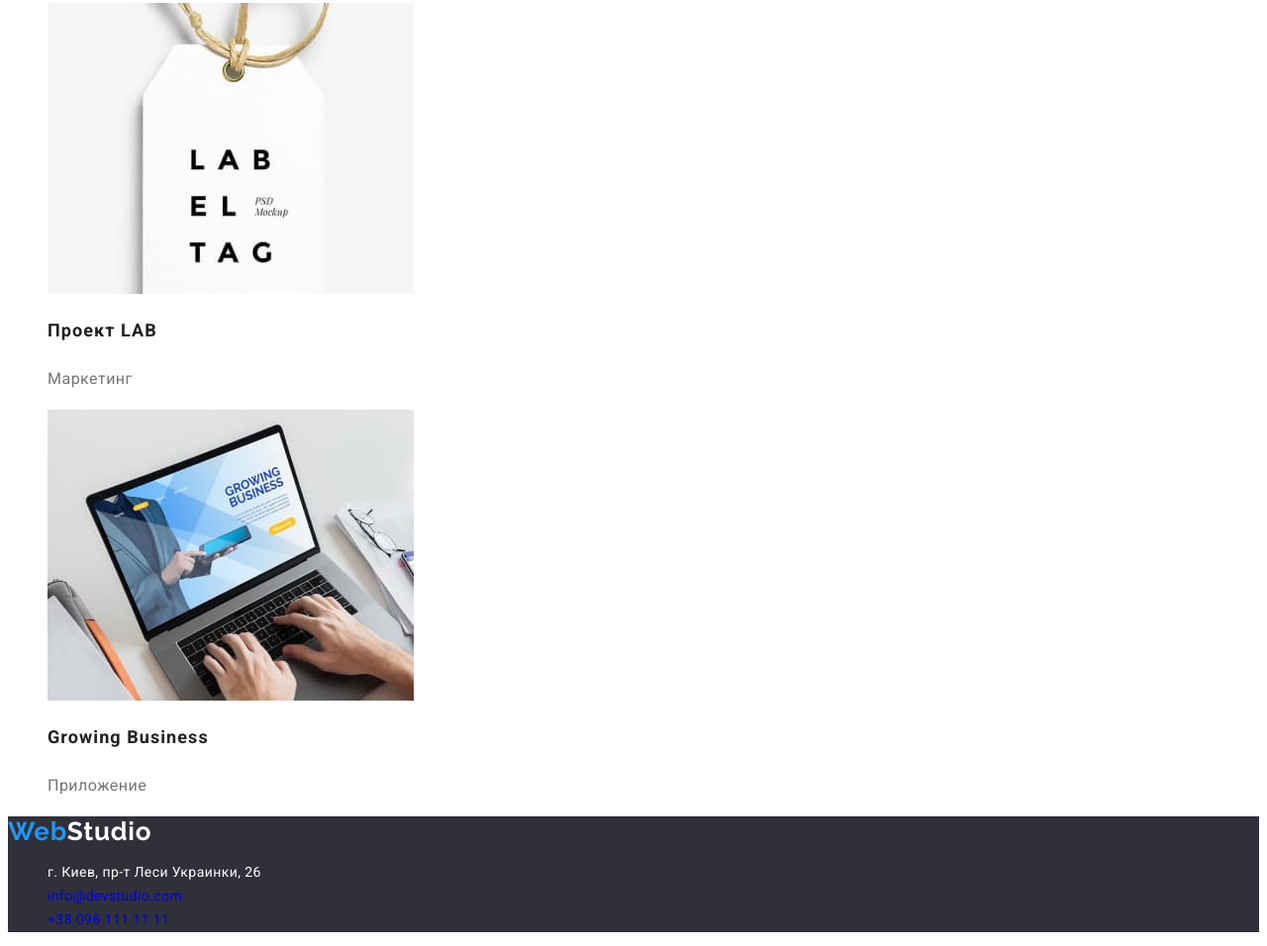
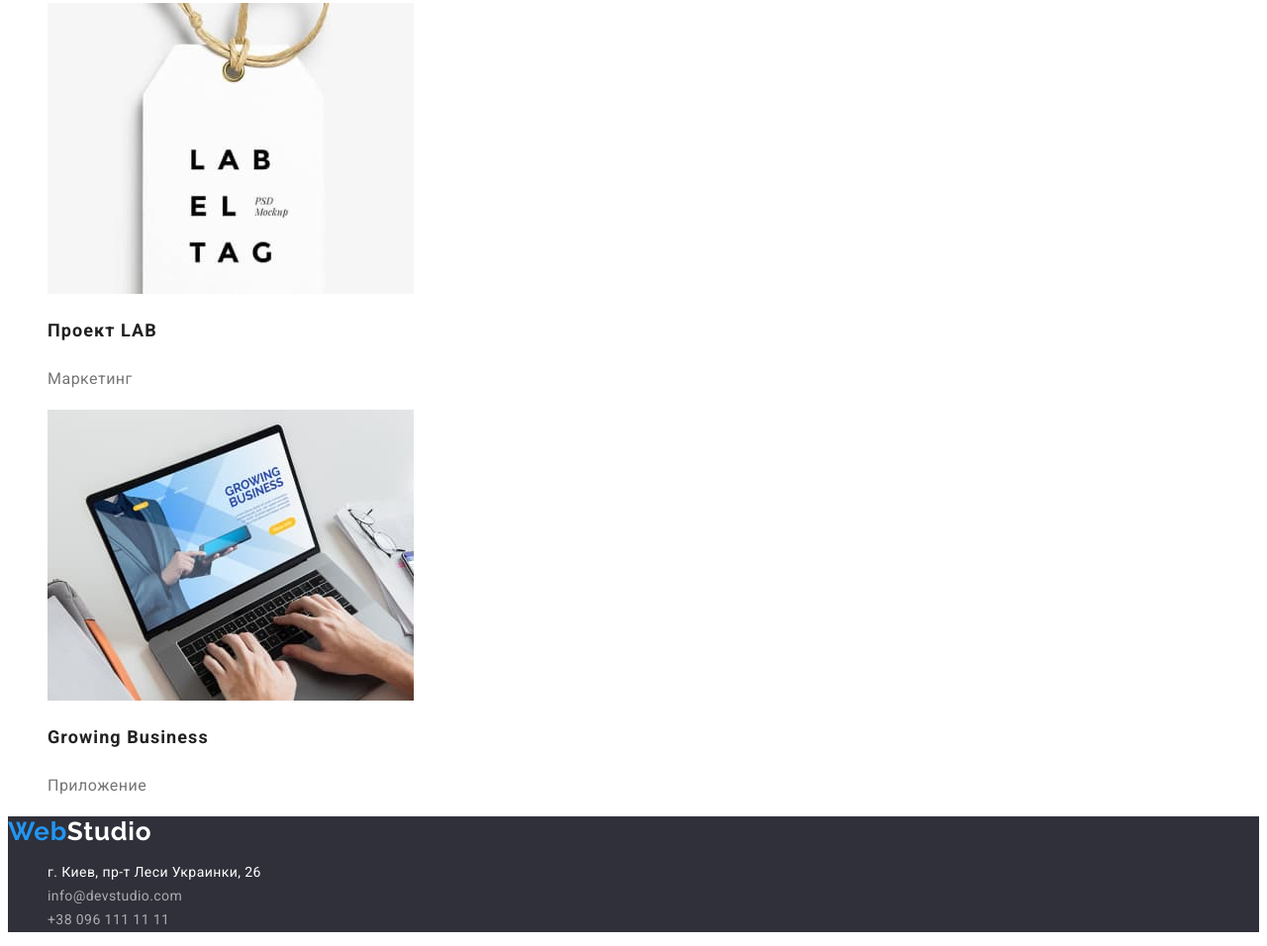
Before and after one commit to VVViktorVVV/goit-markup-hw-02, a plain HTML site: page portfolio.html in a window 1280 px wide. Shown: the part 3263-4219 px from the top of the page at 99% size. Drawn offline with Linux system fonts and the light colour scheme.

Commit message:
Update portfolio.html

```diff
--- a/portfolio.html
+++ b/portfolio.html
@@ -96,8 +96,8 @@
         <address class="address">
             <ul class="address-list">
                 <li>г. Киев, пр-т Леси Украинки, 26</li>
-                <li><a href="mailto:info@devstudio.com">info@devstudio.com</a></li>
-                <li><a href="tel:+380961111111">+38 096 111 11 11</a></li>
+                <li><a href="mailto:info@devstudio.com" class=address-list-link>info@devstudio.com</a></li>
+                <li><a href="tel:+380961111111" class=address-list-link>+38 096 111 11 11</a></li>
             </ul>
         </address>
 
```
